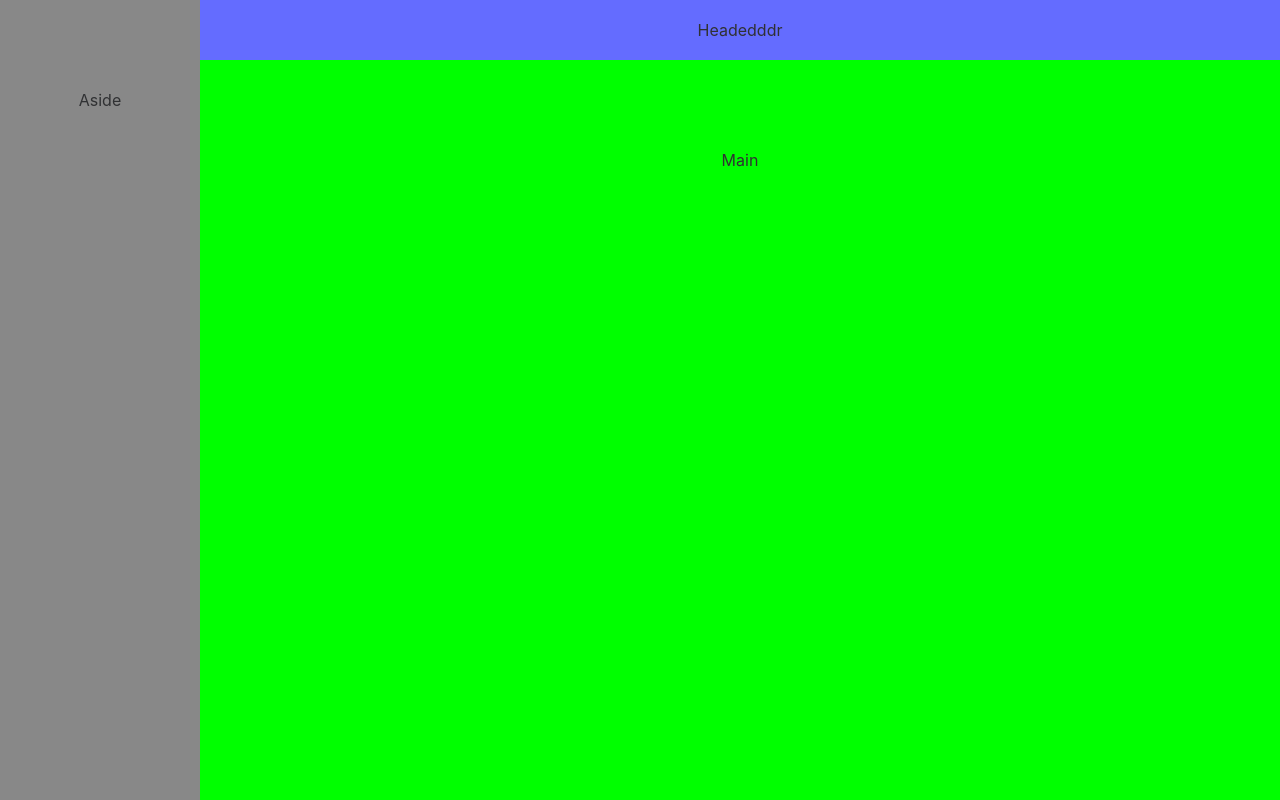
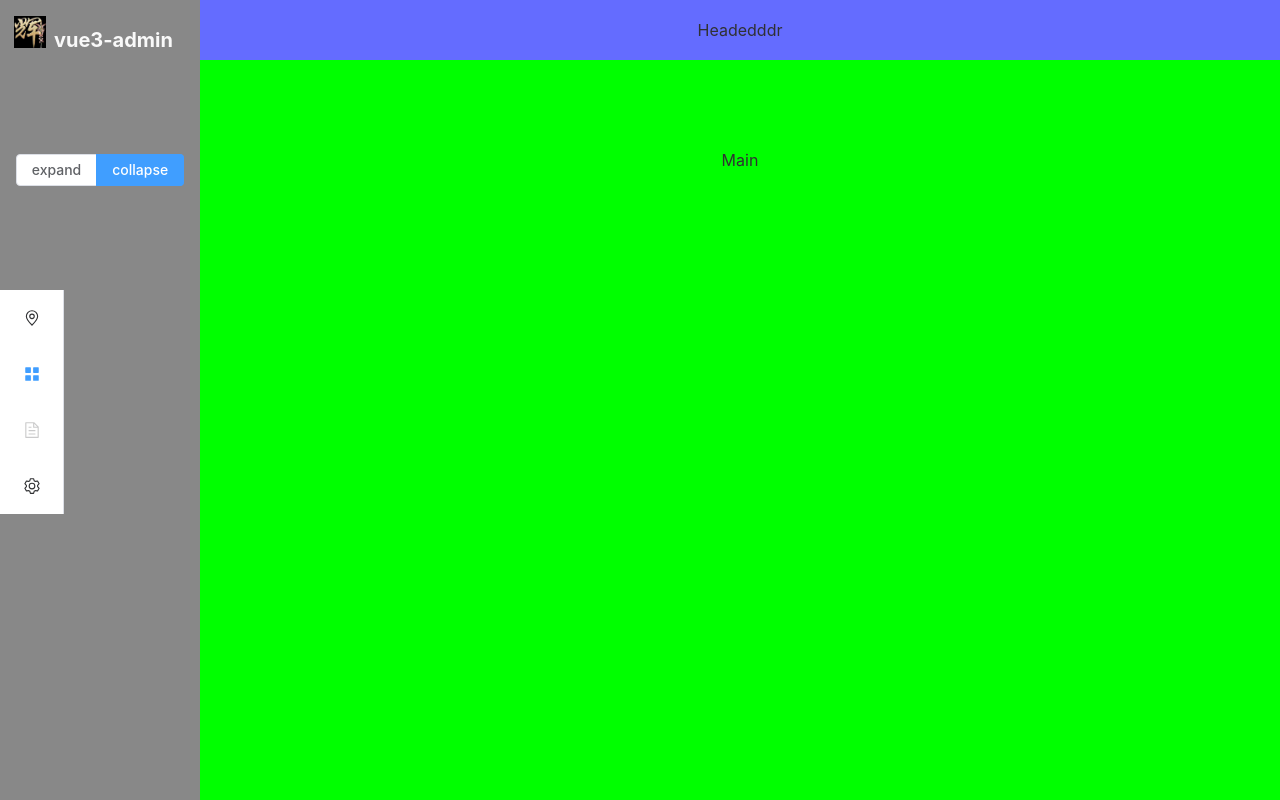
Before and after one commit to mohui/vue3-project, a Vue app: page /#/ in a window 1280 px wide. Built offline with nearby package versions, Linux system fonts and the light colour scheme.

Commit message:
侧边栏

```diff
--- a/index.html
+++ b/index.html
@@ -4,7 +4,7 @@
     <meta charset="UTF-8" />
     <link rel="icon" type="image/svg+xml" href="/vite.svg" />
     <meta name="viewport" content="width=device-width, initial-scale=1.0" />
-    <title>Vite + Vue + TS</title>
+    <title>西张明-辉网站</title>
   </head>
   <body>
     <div id="app"></div>
--- a/package.json
+++ b/package.json
@@ -9,6 +9,7 @@
     "preview": "vite preview"
   },
   "dependencies": {
+    "@element-plus/icons": "^0.0.11",
     "element-plus": "^2.2.30",
     "vue": "^3.2.45",
     "vue-router": "^4.1.6"
--- a/src/main.ts
+++ b/src/main.ts
@@ -4,8 +4,14 @@
 import './style.css'
 import App from './App.vue'
 import router from './router'
+import * as ElIcons from '@element-plus/icons'
 
-createApp(App)
+const app = createApp(App)
+for (const name in ElIcons) {
+    app.component(name, (ElIcons as any)[name])
+}
+
+app
     .use(ElementPlus)
     .use(router)
     .mount('#app')
--- a/src/views/layout/components/LogoBar/index.vue
+++ b/src/views/layout/components/LogoBar/index.vue
@@ -0,0 +1,29 @@
+<template>
+  <div class="logo">
+    <img src="@/assets/hui.jpeg" alt="">
+    <h2 class="title">vue3-admin</h2>
+  </div>
+</template>
+
+<script setup lang="ts">
+</script>
+
+<style lang="scss">
+.logo{
+  display: flex;
+  align-items: center;
+  padding-left: 14px;
+  height: 64px;
+  overflow: hidden;
+  white-space: nowrap;
+  img{
+    height: 32px;
+    margin-right: 8px;
+  }
+  .title {
+    font-size: 20px;
+    color: #f9f9f9;
+    margin-bottom: 0;
+  }
+}
+</style>
--- /dev/null
+++ b/src/views/layout/components/MenuBar/index.vue
@@ -0,0 +1,69 @@
+<template>
+  <el-radio-group v-model="isCollapse" style="margin-bottom: 20px">
+    <el-radio-button :label="false">expand</el-radio-button>
+    <el-radio-button :label="true">collapse</el-radio-button>
+  </el-radio-group>
+  <el-menu
+      default-active="2"
+      class="el-menu-vertical-demo"
+      :collapse="isCollapse"
+      @open="handleOpen"
+      @close="handleClose"
+  >
+    <el-sub-menu index="1">
+      <template #title>
+        <el-icon><location /></el-icon>
+        <span>Navigator One</span>
+      </template>
+      <el-menu-item-group>
+        <template #title><span>Group One</span></template>
+        <el-menu-item index="1-1">item one</el-menu-item>
+        <el-menu-item index="1-2">item two</el-menu-item>
+      </el-menu-item-group>
+      <el-menu-item-group title="Group Two">
+        <el-menu-item index="1-3">item three</el-menu-item>
+      </el-menu-item-group>
+      <el-sub-menu index="1-4">
+        <template #title><span>item four</span></template>
+        <el-menu-item index="1-4-1">item one</el-menu-item>
+      </el-sub-menu>
+    </el-sub-menu>
+    <el-menu-item index="2">
+      <el-icon><icon-menu /></el-icon>
+      <template #title>Navigator Two</template>
+    </el-menu-item>
+    <el-menu-item index="3" disabled>
+      <el-icon><document /></el-icon>
+      <template #title>Navigator Three</template>
+    </el-menu-item>
+    <el-menu-item index="4">
+      <el-icon><setting /></el-icon>
+      <template #title>Navigator Four</template>
+    </el-menu-item>
+  </el-menu>
+</template>
+
+<script lang="ts" setup>
+import { ref } from 'vue'
+import {
+  Document,
+  Menu as IconMenu,
+  Location,
+  Setting,
+} from '@element-plus/icons-vue'
+
+const isCollapse = ref(true)
+const handleOpen = (key: string, keyPath: string[]) => {
+  console.log(key, keyPath)
+}
+const handleClose = (key: string, keyPath: string[]) => {
+  console.log(key, keyPath)
+}
+</script>
+
+<style>
+.el-menu-vertical-demo:not(.el-menu--collapse) {
+  width: 200px;
+  min-height: 400px;
+}
+</style>
--- a/src/views/layout/index.vue
+++ b/src/views/layout/index.vue
@@ -1,7 +1,12 @@
 <template>
   <div class="common-layout">
     <el-container style="width: 100%">
-      <el-aside width="200px">Aside</el-aside>
+      <!-- 左侧侧边栏-->
+      <el-aside width="200px">
+        <LogoBar />
+        <MenuBar />
+      </el-aside>
+
       <el-container style="width: 100%">
         <el-header>Headedddr</el-header>
         <el-main>Main</el-main>
@@ -10,7 +15,10 @@
   </div>
 </template>
 
-<script lang="ts" setup></script>
+<script lang="ts" setup>
+import LogoBar from './components/LogoBar/index.vue'
+import MenuBar from './components/MenuBar/index.vue'
+</script>
 
 <style lang="scss">
 .common-layout {
```
Also changed, not shown: src/assets/hui.jpeg (added), 1 other file (tests, documents, lock files or other folders).
